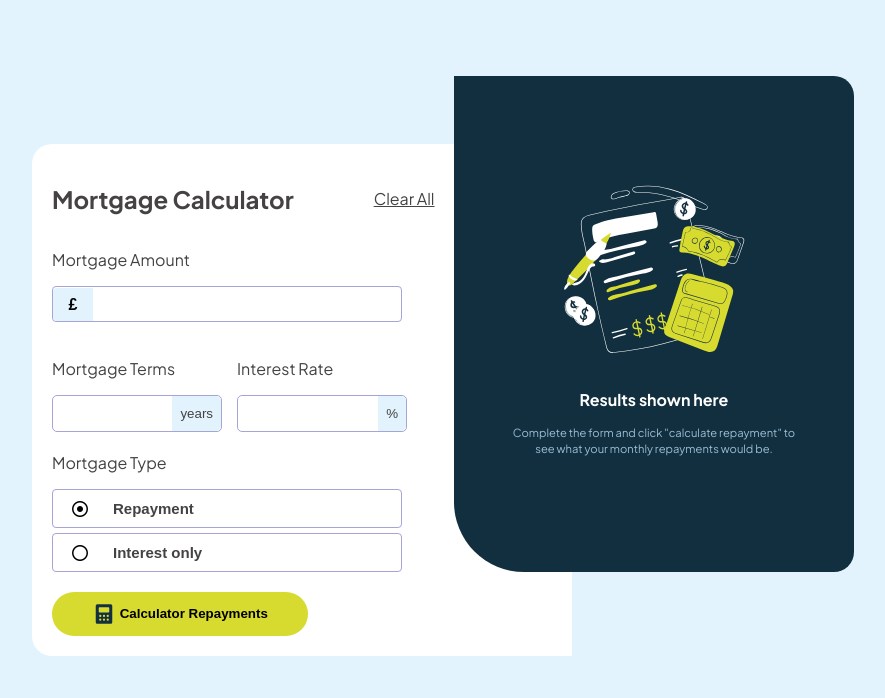
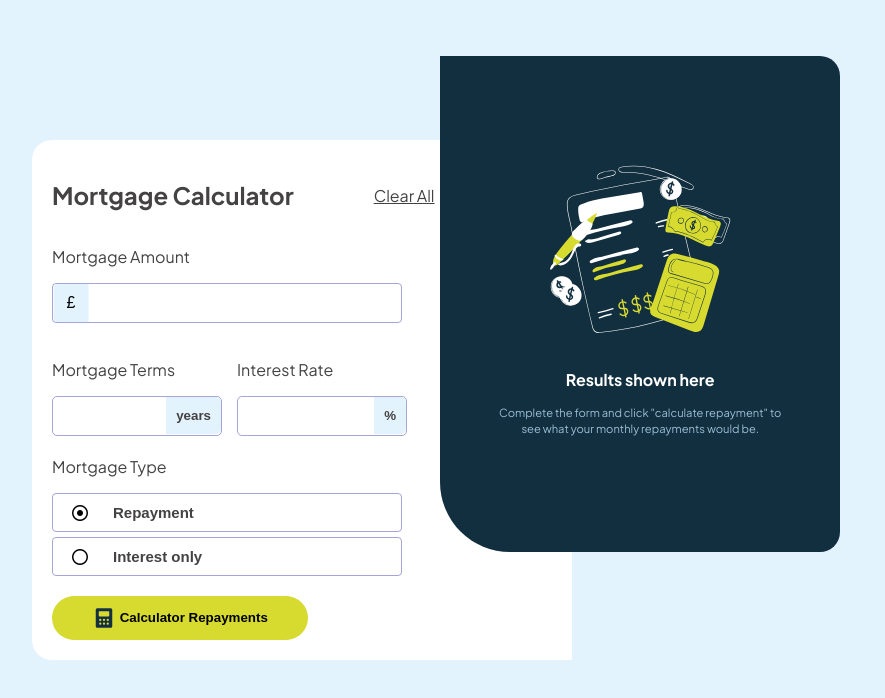
Before and after one commit to Dammy36/Mortagege-repayment-calculator, a plain HTML site: page index.html in a window 1280 px wide. Shown: the whole page, without its empty margins (288-1173 px from the left). Drawn offline with Linux system fonts and the light colour scheme.

Commit message:
updated CSS

```diff
--- a/index.html
+++ b/index.html
@@ -27,13 +27,10 @@
           </div>
           <div>
             <p class="project-text">Mortgage Amount</p>
-            <form>
+            <form class="input-container">
+              <button class="Amount-button">£</button>
               <input type="text" class="project-input" />
-              <button class="Amount-button">£</button>
-
-              <!---    <span class="Amount">300</span>
-              <span class="Amount-span">|</span>
-            --></form>
+            </form>
           </div>
           <div class="input-section">
             <div class="first-input">
@@ -45,7 +42,6 @@
             <div class="first-input input-rate">
               <p class="project-text">Interest Rate</p>
               <input type="text" class="input" />
-              <button class="input-button project-text"></button>
               <button class="input-button-span project-text">%</button>
             </div>
           </div>
--- a/style.css
+++ b/style.css
@@ -69,8 +69,11 @@ h1 {
 }
 
 /*Form*/
-.project-input {
-  margin-left: 20px 0;
+.project-input,
+.Amount-button,
+.input {
+  font-size: 16px;
+  font-weight: 500;
 }
 
 .project-input,
@@ -80,8 +83,8 @@ h1 {
   padding: 10px;
   border-radius: 4px;
   flex: 1;
-  font-size: 12px;
   outline: none;
+  padding-left: 60px;
   position: relative;
 }
 
@@ -92,18 +95,17 @@ h1 {
 
 .Amount-button {
   position: absolute;
-  font-size: 16px;
-  left: 21px;
-  top: 28%;
+  left: 39px;
   margin-top: 1px;
   background-color: var(--background-color);
   text-align: center;
-  height: 33px;
-  width: 40px;
+  padding: 10px 13px;
   border: none;
   border-top-left-radius: 4px;
   border-bottom-left-radius: 4px;
-  font-weight: 700;
+
+  z-index: 1;
+  transform: translate(-50%);
   pointer-events: none;
 }
 
@@ -132,6 +134,7 @@ h1 {
 .input-rate {
   margin-right: 50%;
 }
+
 .input-button {
   position: absolute;
   left: 0;
@@ -152,8 +155,8 @@ h1 {
   border-top-right-radius: 5px;
   background-color: var(--background-color);
   border: none;
-  padding: 10px 8px;
-  font-weight: 500;
+  padding: 11px 10px;
+  font-weight: 600;
   text-align: center;
 }
 .input-3 {
@@ -206,10 +209,10 @@ h1 {
   display: flex;
   justify-content: space-between;
   align-items: center;
-  width: 400px;
+  max-width: 400px;
   position: absolute;
-  right: 10%;
-  top: 9.5%;
+  right: 11%;
+  top: 7%;
 }
 .section-content {
   padding: 1.4rem;
```
